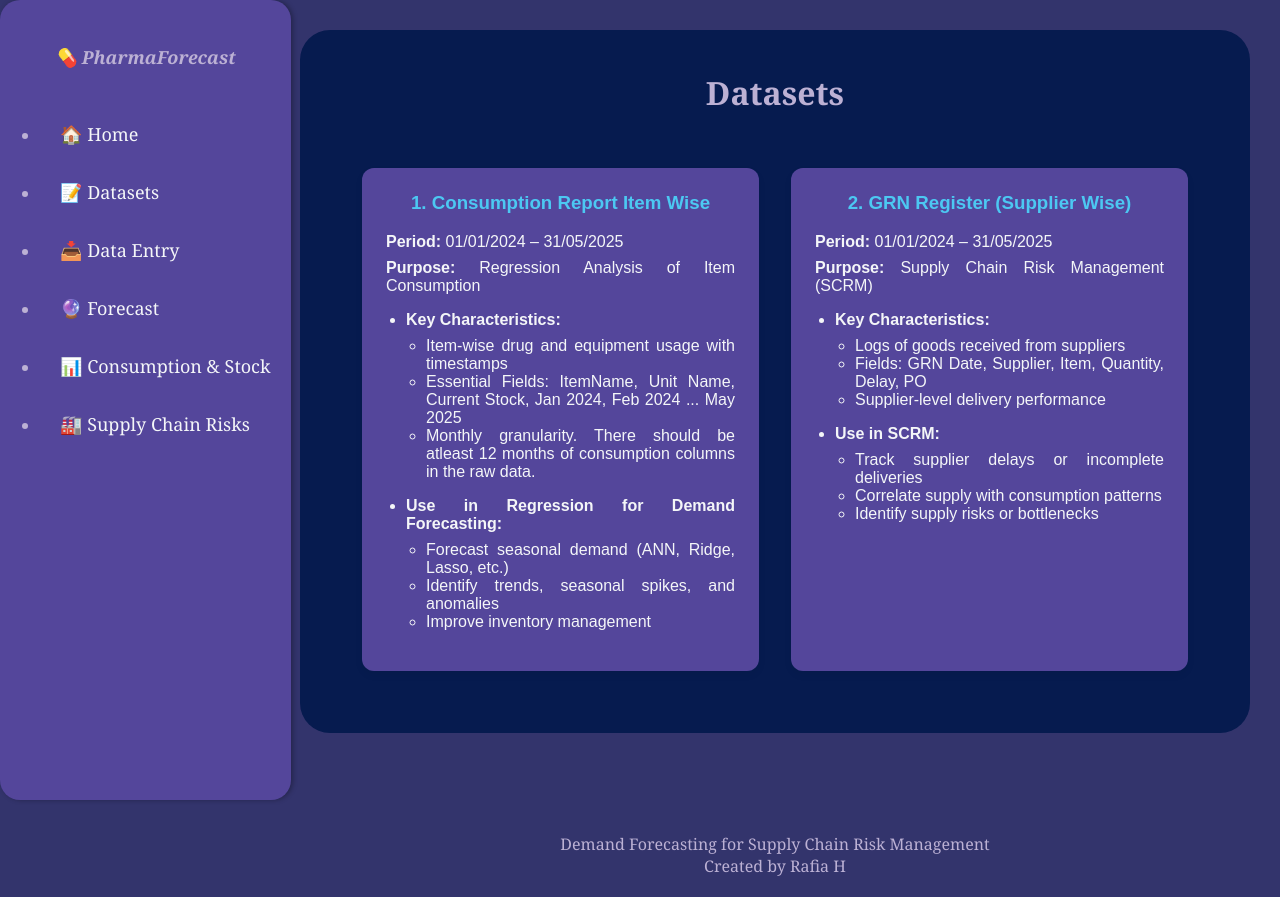
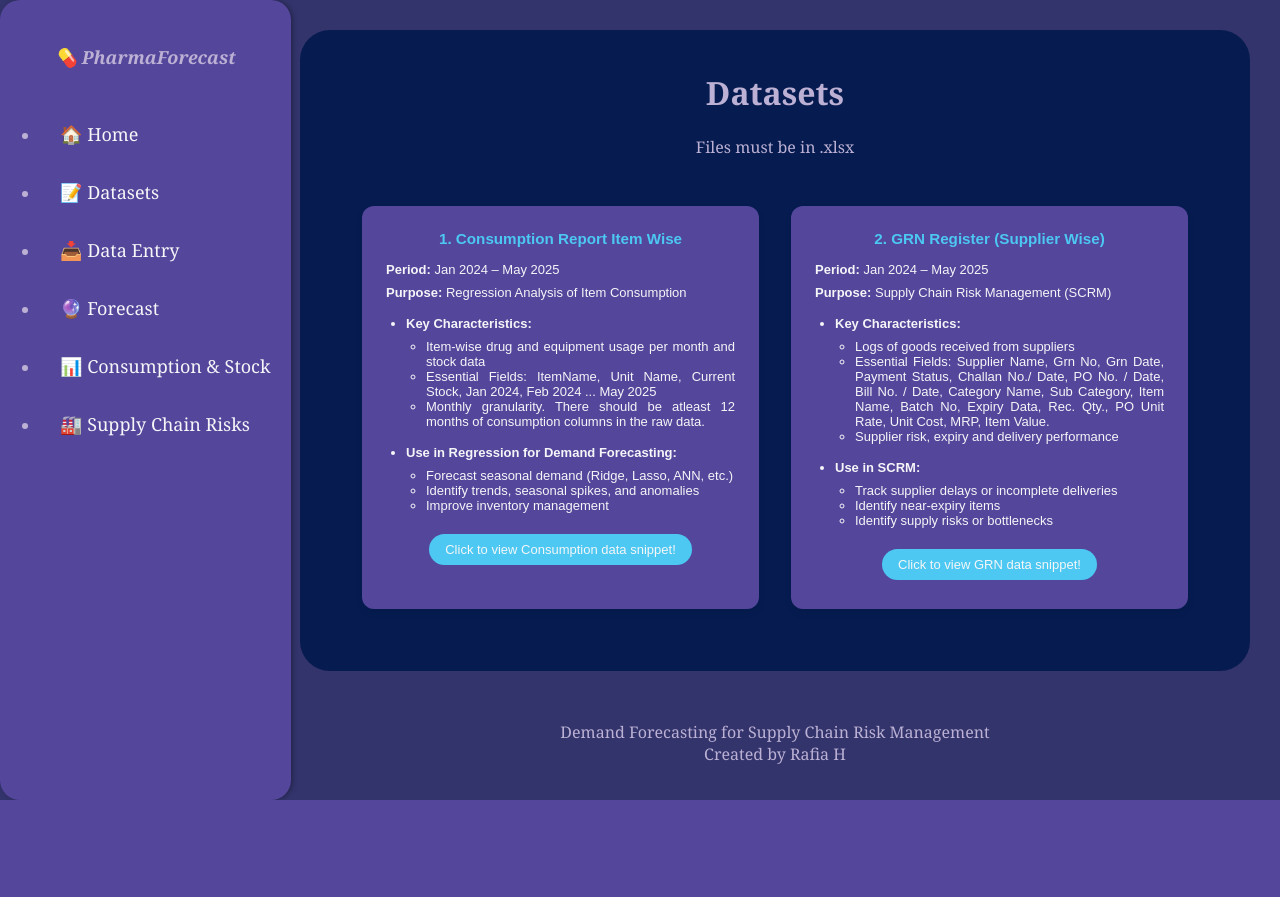
Before and after one commit to rafiahossain/PharmaForecast, a Flask app: page /dataset in a window 1280 px wide. After the commit the page ends 800 px from the top, so only its background shows below. Run offline with Flask 3, Linux system fonts and the light colour scheme.

Commit message:
Dataset sample button

```diff
--- a/static/styles.css
+++ b/static/styles.css
@@ -44,7 +44,7 @@
 }
 
 footer {
-  margin-top: 50px;
+  margin-top: 0px;
   padding: 20px 0;
   text-align: center;
   color: #bcb1d4;
@@ -106,6 +106,7 @@ body h2 {
 }
 .content .dataset-container .dataset-box {
   flex: 1;
+  font-size: small;
   min-width: 0;
   background-color: #54469b;
   padding: 1.5rem;
@@ -131,6 +132,13 @@ body h2 {
 }
 .content .dataset-container .dataset-box li {
   text-align: justify;
+}
+.content .dataset-container .dataset-image {
+  max-width: 100%;
+  height: auto;
+  margin-top: 10px;
+  border-radius: 8px;
+  box-shadow: 0 2px 6px rgba(0, 0, 0, 0.1);
 }
 .content table {
   width: 100%;
--- a/static/styles.scss
+++ b/static/styles.scss
@@ -68,7 +68,7 @@ $on-dark: #f4f6f8;        // Text on dark backgrounds
 // ######################################
 
 footer {
-  margin-top: 50px;
+  margin-top: 0px;
   padding: 20px 0;
   text-align: center;
   color: $text-light;
@@ -143,6 +143,7 @@ body {
 
     .dataset-box {
       flex: 1;
+      font-size: small;
       min-width: 0; // shrinkable content
       background-color: $primary;
       padding: 1.5rem;
@@ -173,6 +174,15 @@ body {
         text-align:justify;
       }
     }
+
+    .dataset-image {
+      max-width: 100%;
+      height: auto;
+      margin-top: 10px;
+      border-radius: 8px;
+      box-shadow: 0 2px 6px rgba(0,0,0,0.1);
+    }
+
   }
 
   table {
--- a/templates/dataset.html
+++ b/templates/dataset.html
@@ -4,49 +4,57 @@
 
 {% block body %}
   <h1>Datasets</h1>
+  <p>Files must be in .xlsx</p>
+
 <div class="dataset-container">
   <div class="dataset-box">
     <h3>1. Consumption Report Item Wise</h3>
-    <p><strong>Period:</strong> 01/01/2024 – 31/05/2025</p>
+    <p><strong>Period:</strong> Jan 2024 – May 2025</p>
     <p><strong>Purpose:</strong> Regression Analysis of Item Consumption</p>
     <ul>
       <li><strong>Key Characteristics:</strong>
         <ul>
-          <li>Item-wise drug and equipment usage with timestamps</li>
+          <li>Item-wise drug and equipment usage per month and stock data</li>
           <li>Essential Fields: ItemName, Unit Name, Current Stock, Jan 2024, Feb 2024 ... May 2025</li>
           <li>Monthly granularity. There should be atleast 12 months of consumption columns in the raw data.</li>
         </ul>
       </li>
       <li><strong>Use in Regression for Demand Forecasting:</strong>
         <ul>
-          <li>Forecast seasonal demand (ANN, Ridge, Lasso, etc.)</li>
+          <li>Forecast seasonal demand (Ridge, Lasso, ANN, etc.)</li>
           <li>Identify trends, seasonal spikes, and anomalies</li>
           <li>Improve inventory management</li>
         </ul>
       </li>
     </ul>
+    <a href="{{ url_for('static', filename='images/consdata.png') }}" target="_blank">
+      Click to view Consumption data snippet!
+    </a>
   </div>
 
   <div class="dataset-box">
     <h3>2. GRN Register (Supplier Wise)</h3>
-    <p><strong>Period:</strong> 01/01/2024 – 31/05/2025</p>
+    <p><strong>Period:</strong> Jan 2024 – May 2025</p>
     <p><strong>Purpose:</strong> Supply Chain Risk Management (SCRM)</p>
     <ul>
       <li><strong>Key Characteristics:</strong>
         <ul>
           <li>Logs of goods received from suppliers</li>
-          <li>Fields: GRN Date, Supplier, Item, Quantity, Delay, PO</li>
-          <li>Supplier-level delivery performance</li>
+          <li>Essential Fields: Supplier Name, Grn No, Grn Date, Payment Status, Challan No./ Date, PO No. / Date, Bill No. / Date, Category Name, Sub Category, Item Name, Batch No, Expiry Data, Rec. Qty., PO Unit Rate, Unit Cost, MRP, Item Value.</li>
+          <li>Supplier risk, expiry and delivery performance</li>
         </ul>
       </li>
       <li><strong>Use in SCRM:</strong>
         <ul>
           <li>Track supplier delays or incomplete deliveries</li>
-          <li>Correlate supply with consumption patterns</li>
+          <li>Identify near-expiry items</li>
           <li>Identify supply risks or bottlenecks</li>
         </ul>
       </li>
     </ul>
+    <a href="{{ url_for('static', filename='images/grndata.png') }}" target="_blank">
+      Click to view GRN data snippet!
+    </a>
   </div>
 </div>
 
```
Also changed, not shown: templates/index.html (+20 -1 lines), 1 other file.
